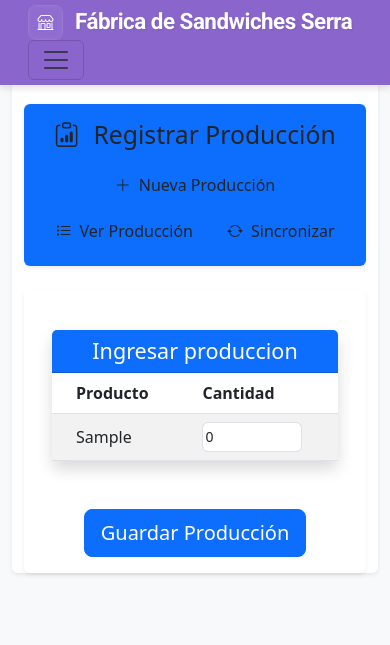
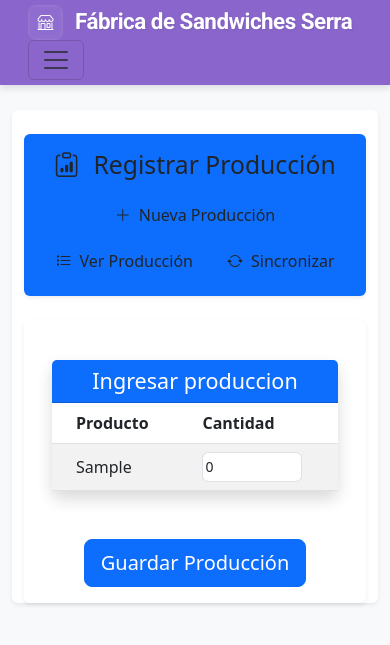
Before and after one commit to agusserraalh/fabricaAdmin, a Django app: page / in a window 390 px wide. Shown: the top 645 px of the page. Run offline with Django 5.2, Linux system fonts and the light colour scheme; a user stored in the database is signed in; tables that the repository leaves empty hold one stand-in row (values such as "Sample post").

Commit message:
Cambios en padding para mobile

```diff
--- a/adminFabrica/templates/base.html
+++ b/adminFabrica/templates/base.html
@@ -143,7 +143,7 @@
       }
 
       .content-wrapper {
-        padding-top: 80px; /* Ajuste para móviles */
+        padding-top: 110px; /* Ajuste para móviles */
       }
 
       .brand-title {
```
